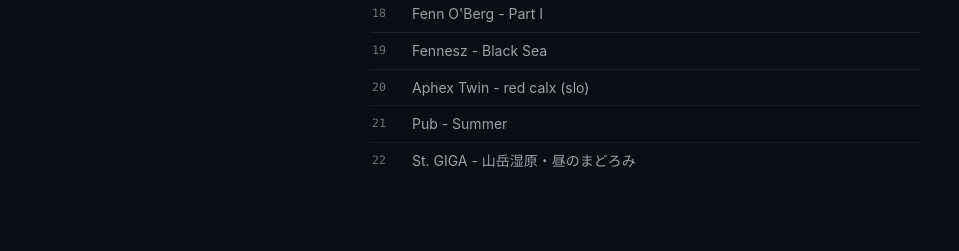
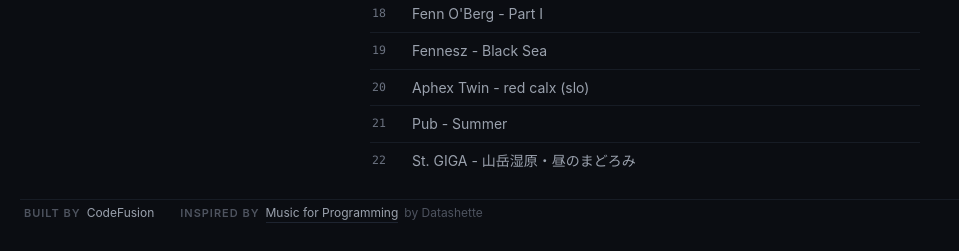
Before and after one commit to codefusion373106/Roomtone, a Flask app: page / in a window 1280 px wide. Shown: the part 1097-1348 px from the top of the page, without its empty margins (0-959 px from the left). Before the commit the page ends 1265 px from the top, so only its background shows below. Run offline with Flask 3, Linux system fonts and the light colour scheme; some libraries are stand-ins or nearby versions.

Commit message:
Credit CodeFusion and Music for Programming in the footer

```diff
--- a/static/css/style.css
+++ b/static/css/style.css
@@ -557,6 +557,48 @@
 
 .library-stats { padding: 4px 2px 0; border-top: 1px solid var(--line-soft); padding-top: 12px; }
 
+/* ---------------------------------------------------------------- credits */
+
+.credits {
+  grid-column: 1 / -1;
+  display: flex;
+  flex-wrap: wrap;
+  align-items: baseline;
+  gap: 8px 26px;
+  padding: 4px 4px 8px;
+  border-top: 1px solid var(--line-soft);
+  font-size: 12px;
+  color: var(--ink-faint);
+}
+
+.credits-line {
+  margin: 0;
+  display: flex;
+  align-items: baseline;
+  gap: 6px;
+}
+
+.credits-label {
+  font-size: 11px;
+  font-weight: 600;
+  letter-spacing: .09em;
+  text-transform: uppercase;
+  opacity: .7;
+}
+
+.credits-name { color: var(--ink-dim); }
+
+.credits-by { opacity: .7; }
+
+.credits-link {
+  color: var(--ink-dim);
+  text-decoration: none;
+  border-bottom: 1px solid var(--line);
+  transition: color .16s, border-color .16s;
+}
+.credits-link:hover { color: var(--accent); border-color: var(--accent-dim); }
+.credits-link:focus-visible { outline: 2px solid var(--accent-dim); outline-offset: 2px; }
+
 /* ---------------------------------------------------------------- palette */
 
 .cmd-palette {
--- a/templates/index.html
+++ b/templates/index.html
@@ -150,6 +150,18 @@
             </div>
         </aside>
 
+        <footer class="credits">
+            <p class="credits-line">
+                <span class="credits-label">Built by</span>
+                <span class="credits-name">CodeFusion</span>
+            </p>
+            <p class="credits-line">
+                <span class="credits-label">Inspired by</span>
+                <a class="credits-link" href="https://musicforprogramming.net" target="_blank" rel="noopener noreferrer">Music for Programming</a>
+                <span class="credits-by">by Datashette</span>
+            </p>
+        </footer>
+
     </div>
 
     <!-- Command palette -->
```
Also changed, not shown: README.md.
